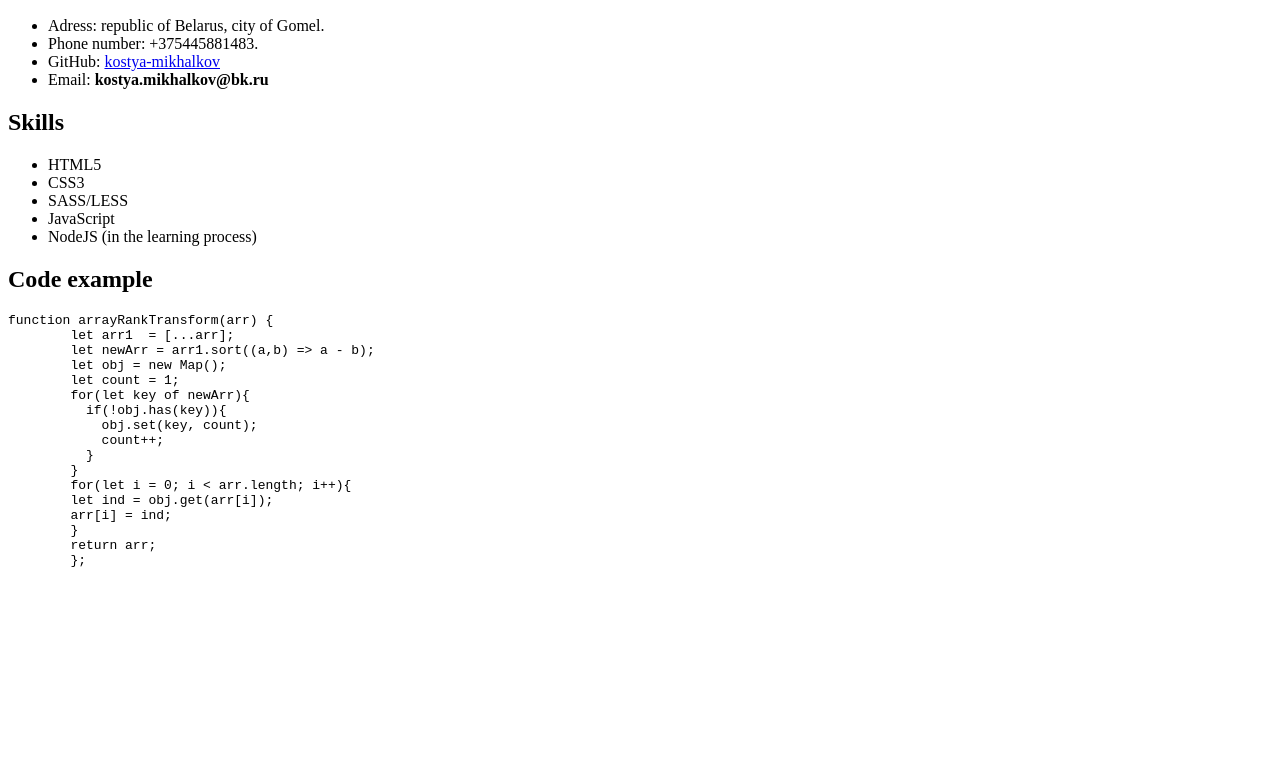
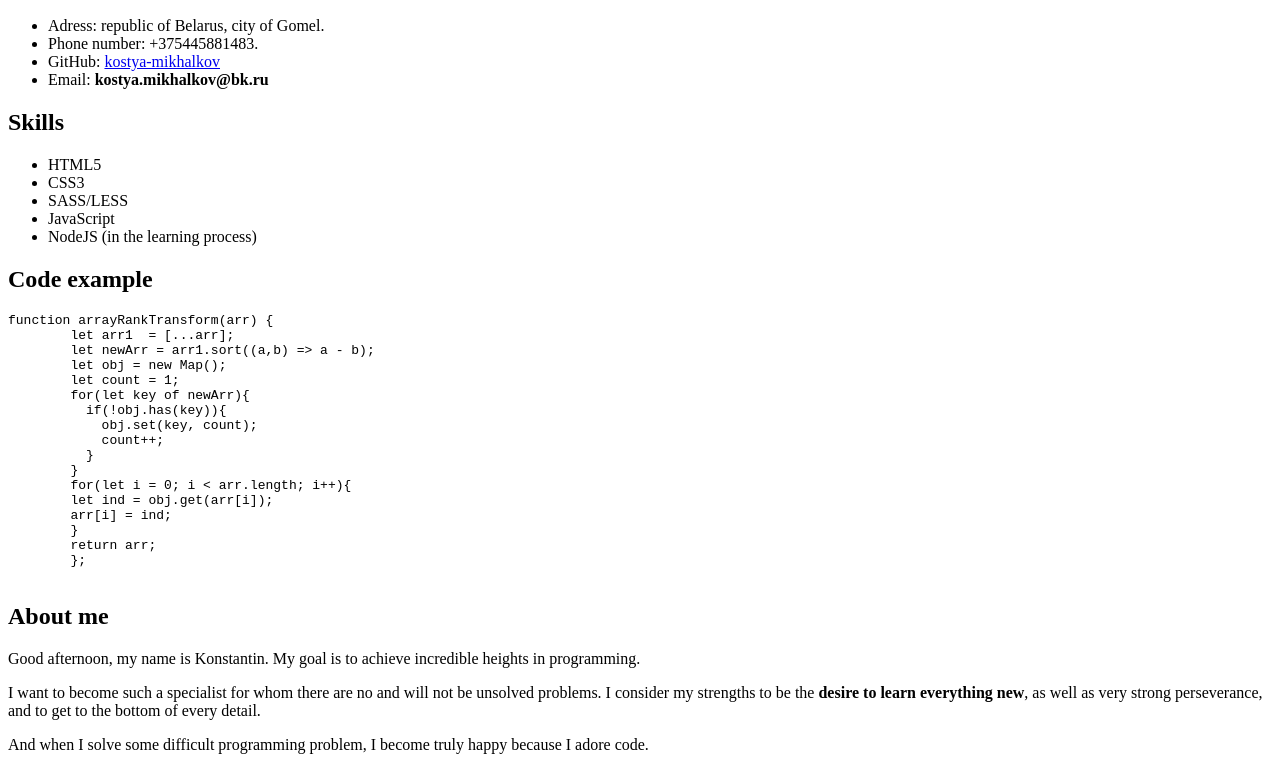
Before and after one commit to kostya-mikhalkov/rsschool-cv, a plain HTML site: page index.html in a window 1280 px wide. Shown: the part 168-938 px from the top of the page. Before the commit the page ends 800 px from the top, so only its background shows below. Drawn offline with Linux system fonts and the light colour scheme.

Commit message:
feat: added abour me to the html file

```diff
--- a/index.html
+++ b/index.html
@@ -43,5 +43,9 @@
         <span>return</span> arr;
         };
         </code></pre>
+        <h2 class="about">About me</h2>
+        <p class="about__first">Good afternoon, my name is Konstantin. My goal is to achieve incredible heights in programming.</p>
+        <p class="about__two">I want to become such a specialist for whom there are no and will not be unsolved problems. I consider my strengths to be the <strong>desire to learn everything new</strong>, as well as very strong perseverance, and to get to the bottom of every detail.</p>
+        <p class="about__tree">And when I solve some difficult programming problem, I become truly happy because I adore code.</p>
 </body>
 </html>
```
